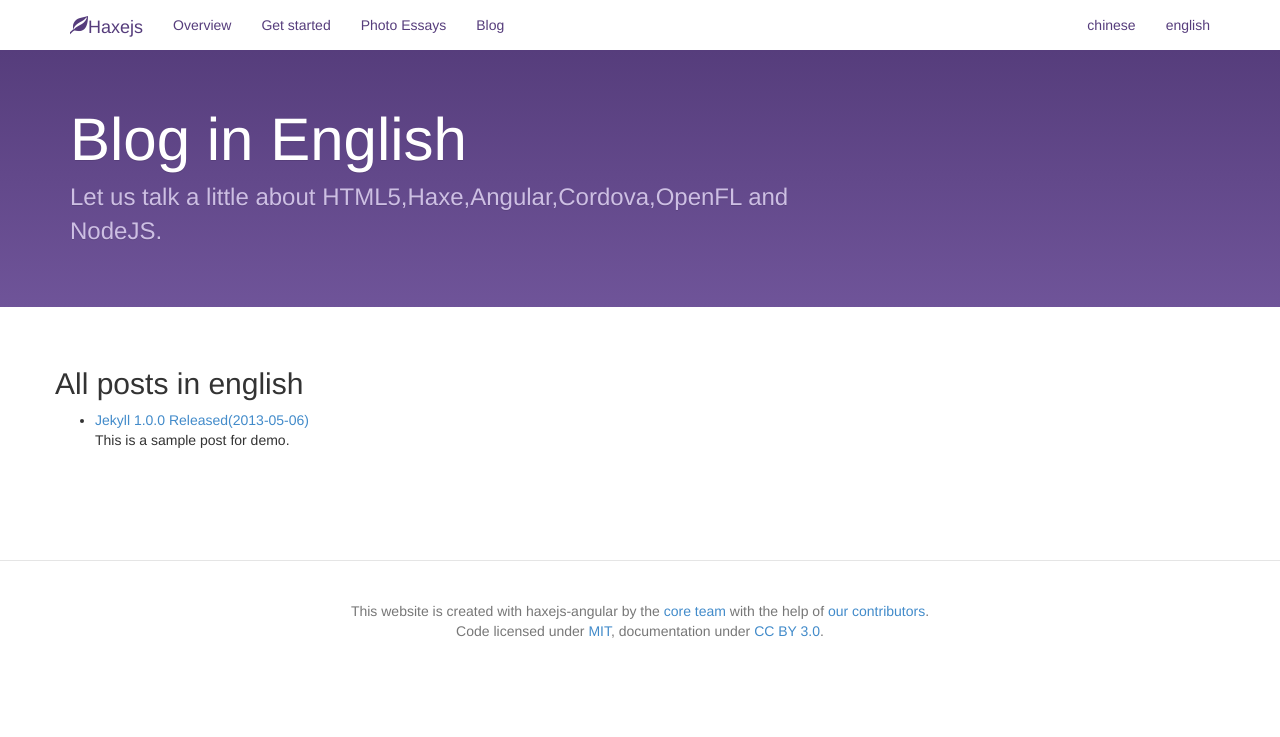
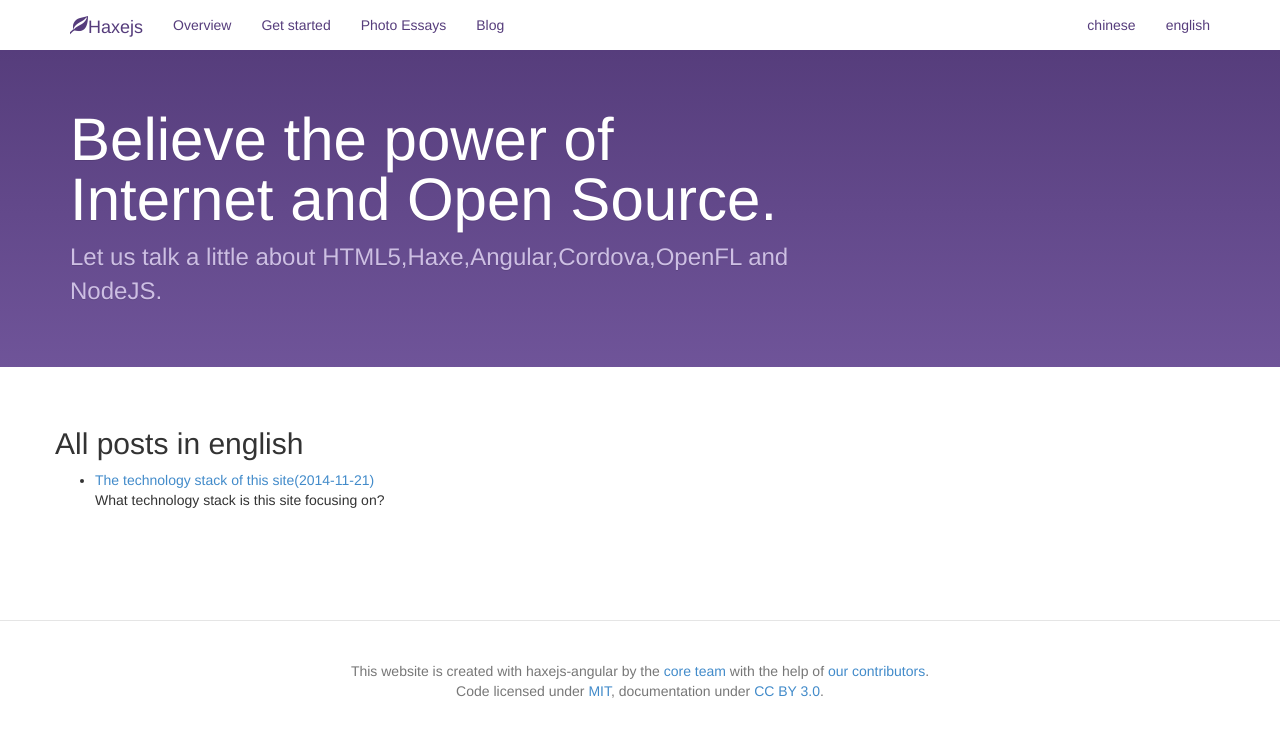
Before and after one commit to haxejs/haxejs.com, a Jekyll site: the page built from blog/en/index.html, in a window 1280 px wide. Shown: the top 737 px of the page. Built offline with Jekyll 4.4.1, drawn with Linux system fonts in a browser that asks for light colours; Markdown is read by kramdown in place of the engine named in the settings; some of the changed lines change nothing that is shown.

Commit message:
Add first english post.

```diff
--- a/_posts/2013-05-06-jekyll-1-0-0-released.md
+++ /dev/null
@@ -1,23 +0,0 @@
----
-layout: post_en
-title: "Jekyll 1.0.0 Released"
-description: This is a sample post for demo.
-date: "2013-05-06 02:12:52 +0200"
-author: kmshi
-categories: [en]
----
-
-Hey! After many months of hard work by Jekyll's contributors, we're excited
-to announce the first major release of the project in a long while. v1.0.0 is
-finally here! While the list of improvements and bug fixes is [quite lengthy][history],
-here are the highlights (thanks to [@benbalter](http://twitter.com/BenBalter) for the
-examples and for compiling this list):
-
-- Support for the Gist tag for easily embedding Gists ([example](https://gist.github.com/benbalter/5555251))
-- Automatically generated post excerpts ([example](https://gist.github.com/benbalter/5555369))
-- Save and preview drafts before publishing ([example](https://gist.github.com/benbalter/5555992))
-
-Take a look at the [Upgrading][] page in the docs for more detailed information.
-
-[history]: /docs/history/#v1-0-0
-[Upgrading]: /docs/upgrading/
--- /dev/null
+++ b/_posts/2014-11-21-technology-stack.md
@@ -0,0 +1,19 @@
+---
+layout: post_en
+title: "The technology stack of this site"
+description: What technology stack is this site focusing on?
+date: "2014-11-21 23:12:52 +0800"
+author: kmshi
+categories: [en]
+---
+
+Hey! We are focusing on some interesting technologies, the technology stack based on HTML5 and Haxe:
+
+- HTML5/CSS3/iconic fonts/SCSS(and HSS)
+- Angular UI components
+- Angular service components(api integration: LBS/Map, avos cloud, qiniu, face++, PCS)
+- Cordova/Phonegap plugin development (especial WeChat SDKs,Weibo,Alipay)
+- OpenFL
+- Nodejs
+
+If you are interested, please join us.
--- a/blog/en/index.html
+++ b/blog/en/index.html
@@ -1,6 +1,6 @@
 ---
 layout: default_en
-title: Blog in English
+title: Believe the power of Internet and Open Source.
 description: Let us talk a little about HTML5,Haxe,Angular,Cordova,OpenFL and NodeJS.
 permalink: /blog/en/
 author: all
```
